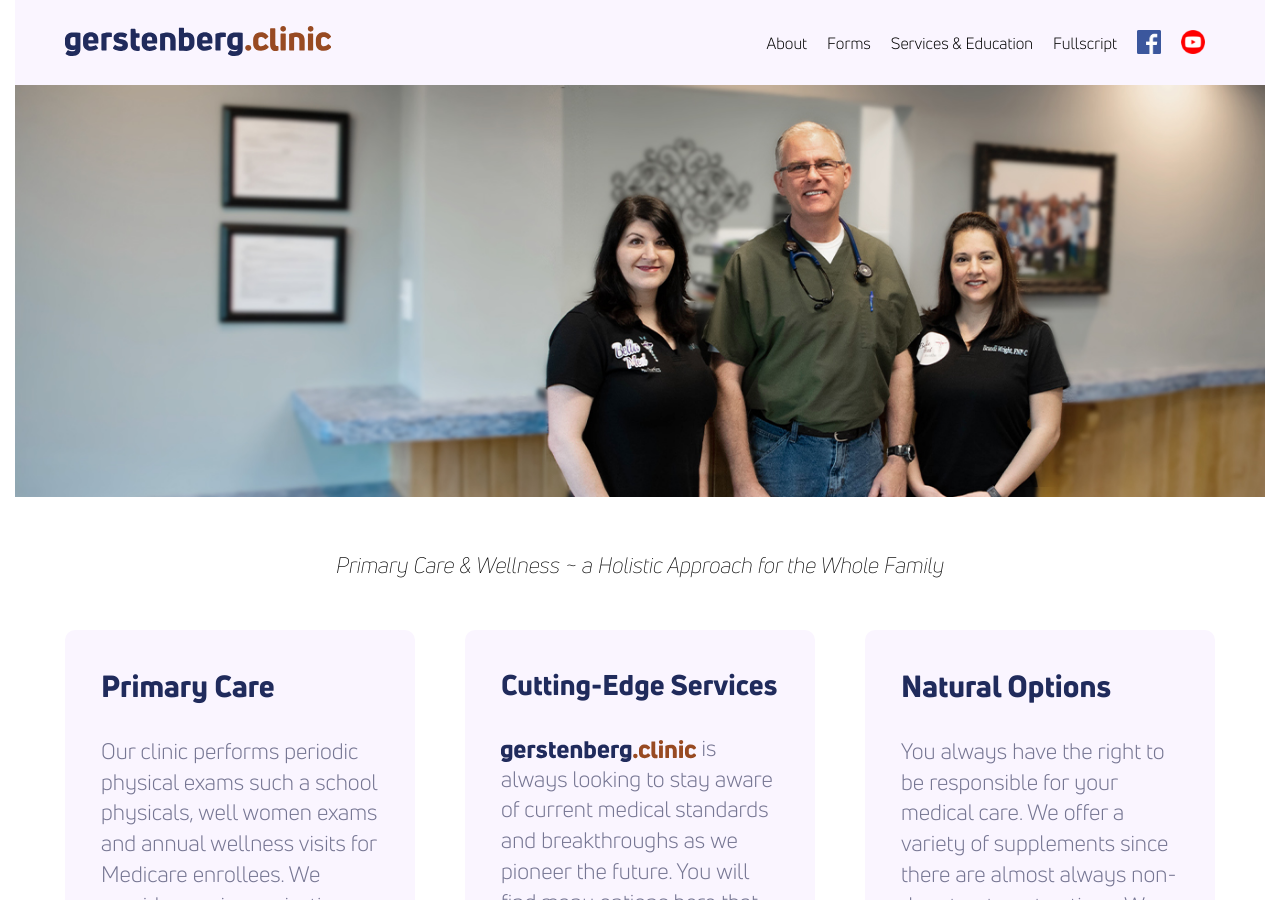
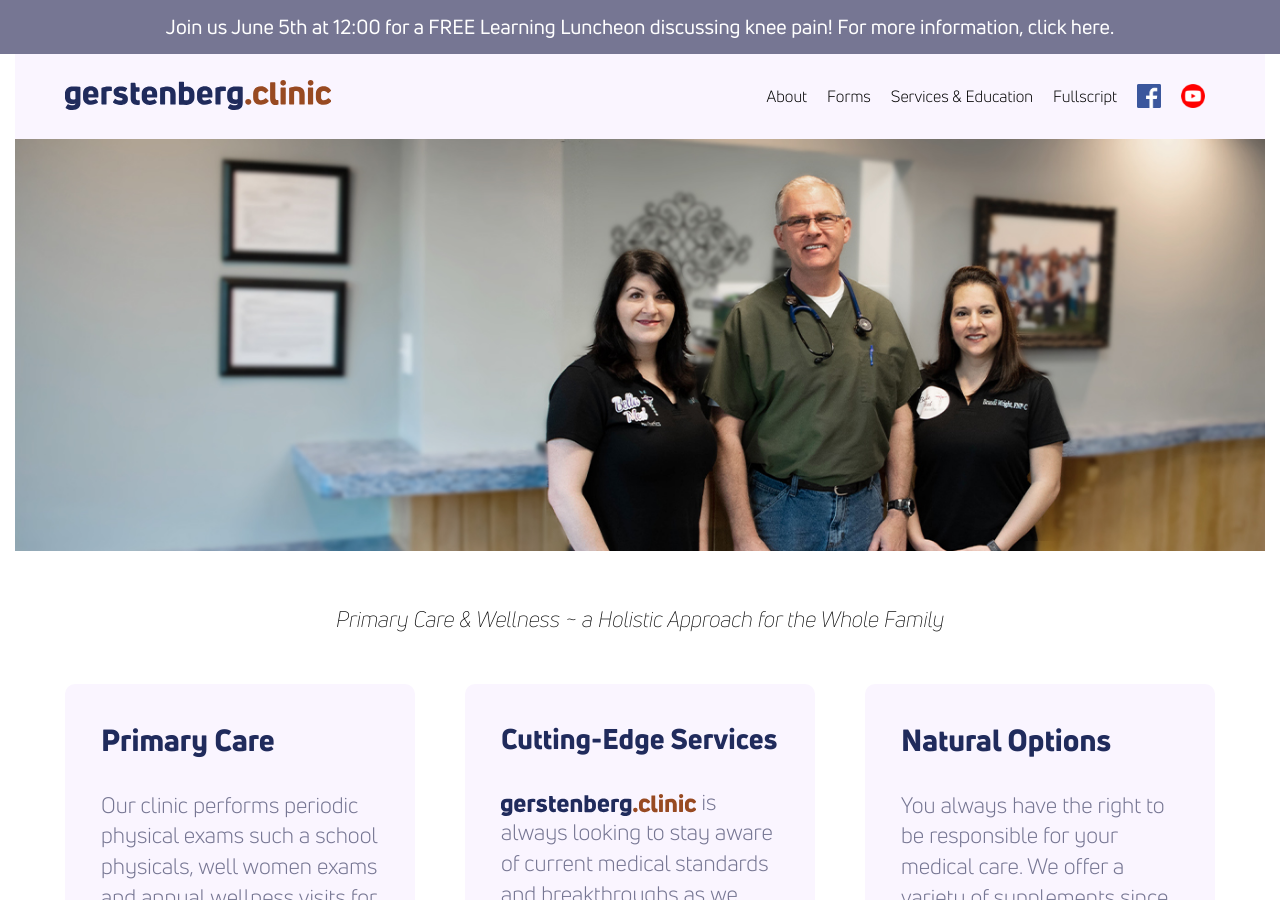
Before and after one commit to theneverwoods/gerstenberg.clinic, a Jekyll site: the page built from index.html, in a window 1280 px wide and 900 px high. Built offline with Jekyll 4.4.1, drawn with Linux system fonts in a browser that asks for light colours; comment, search, counter and statistics services are not loaded.

Commit message:
Update default.html

```diff
--- a/_layouts/default.html
+++ b/_layouts/default.html
@@ -34,11 +34,11 @@
 
   <body>
 
-      <!-- BANNER NOTIFICATION
+      <!-- BANNER NOTIFICATION  /-->
     <div class="dark" style="text-align: center;">
-      <a href="http://bit.ly/gclinicSeminar" target="_blank"><h1 style="display: inline-block; font-weight: normal;">Join us September 18th at 5:30 for a FREE health seminar discussing hormones! For more information, click here.</h1></a>
+      <a href="http://gerstenberg.clinic/luncheon" target="_blank"><h1 style="display: inline-block; font-weight: normal;">Join us June 5th at 12:00 for a FREE Learning Luncheon discussing knee pain! For more information, click here.</h1></a>
     </div>
-    /-->
+
 
     <div class="container">
       {% include header.html %}
```
